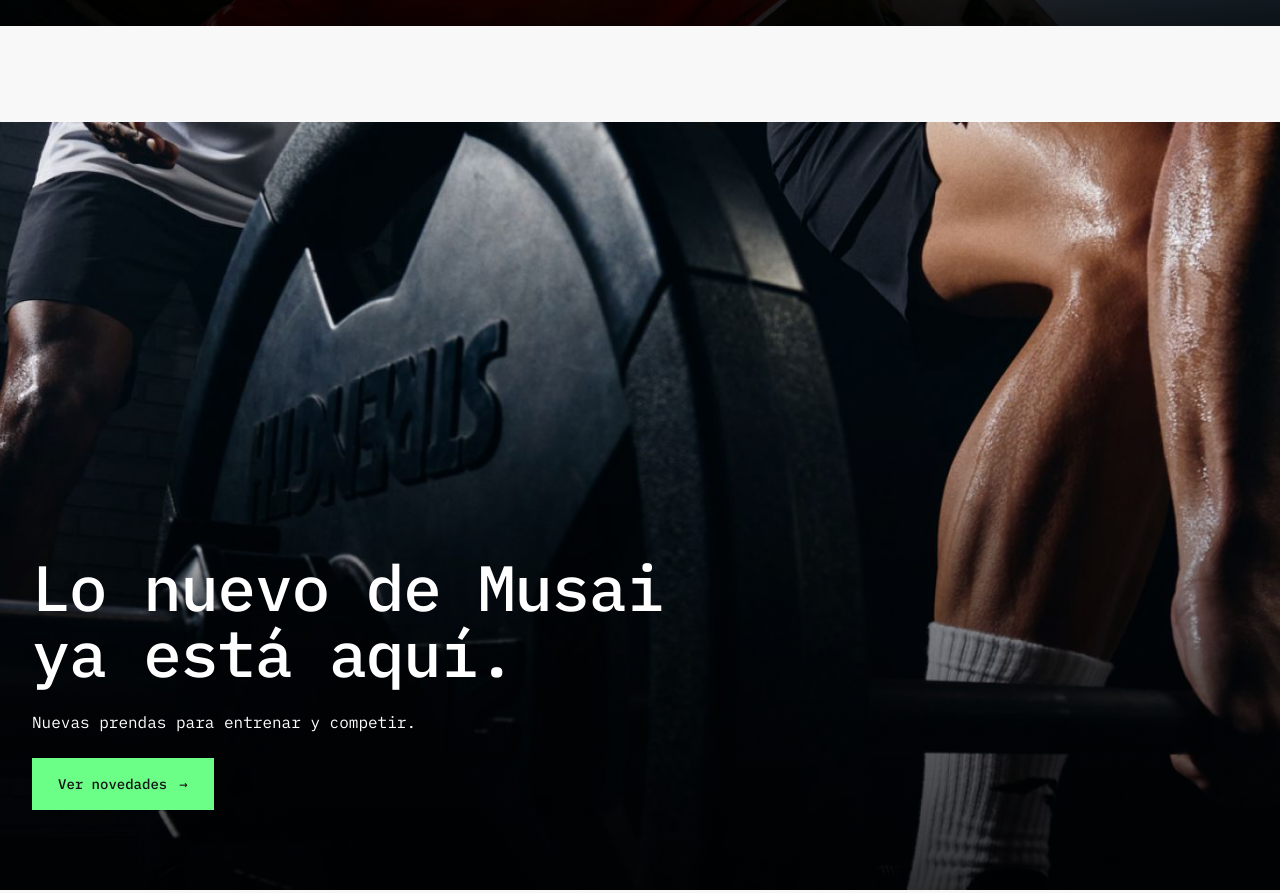
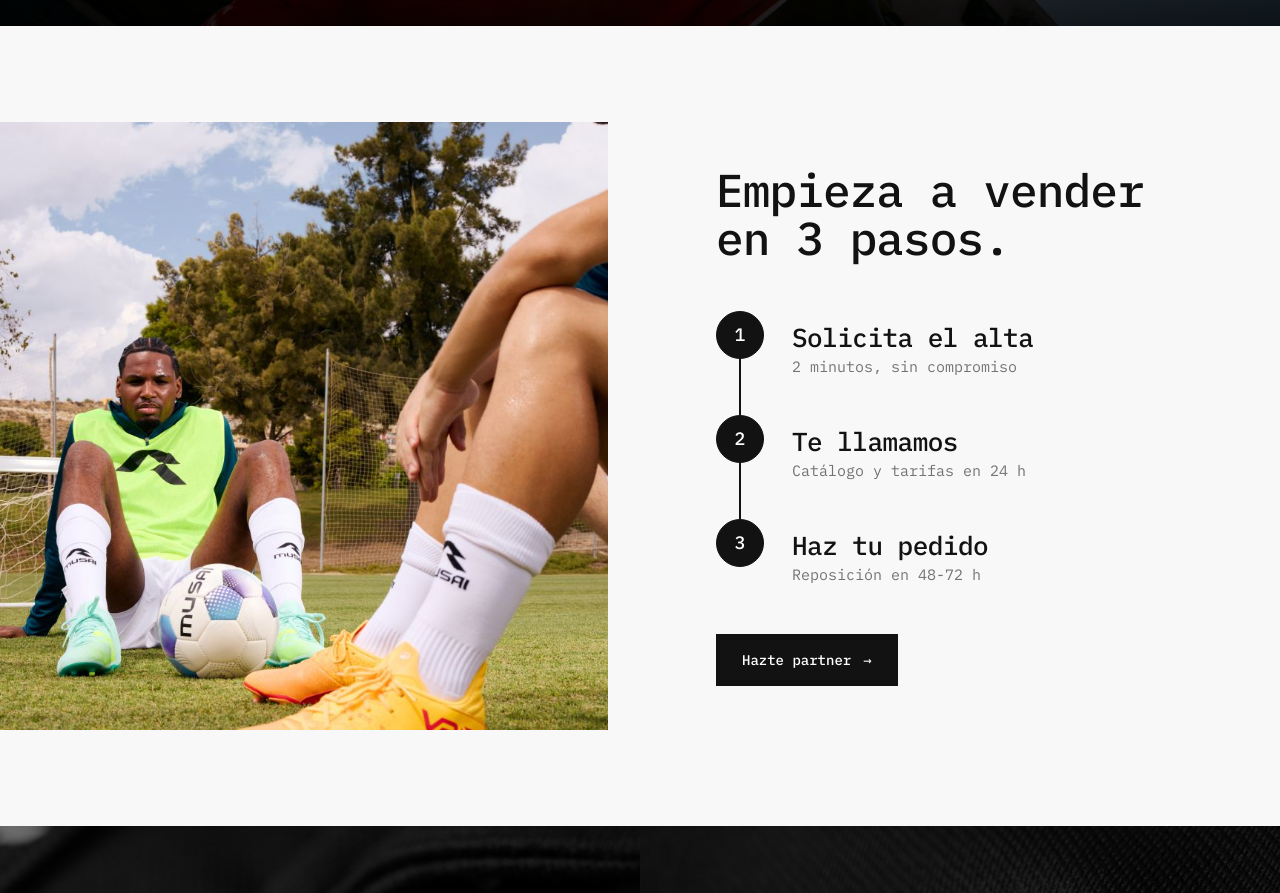
Before and after one commit to marcosruizgorfactory/musai-home, a plain HTML site: page index.html in a window 1280 px wide. Shown: the part 5324-6217 px from the top of the page. Drawn offline with Linux system fonts and the light colour scheme.

Commit message:
Quitar banner Lo nuevo de Musai
Co-Authored-By: Claude Opus 5.5 <noreply@anthropic.com>

```diff
--- a/index.html
+++ b/index.html
@@ -513,8 +513,6 @@ footer{background:var(--dark);color:var(--white);overflow:hidden}
   </a>
   </div>
 
-  <!-- B1 banner novedades -->
-  <section class="b1"><div class="wrap c"><h2>Lo nuevo de Musai<br>ya está aquí.</h2><p style="margin:0;font-size:16px">Nuevas prendas para entrenar y competir.</p><a class="btn btn-green" href="#novedades">Ver novedades <span class="ar">→</span></a></div></section>
 
   <!-- P3 pasos -->
   <section class="steps">
```
